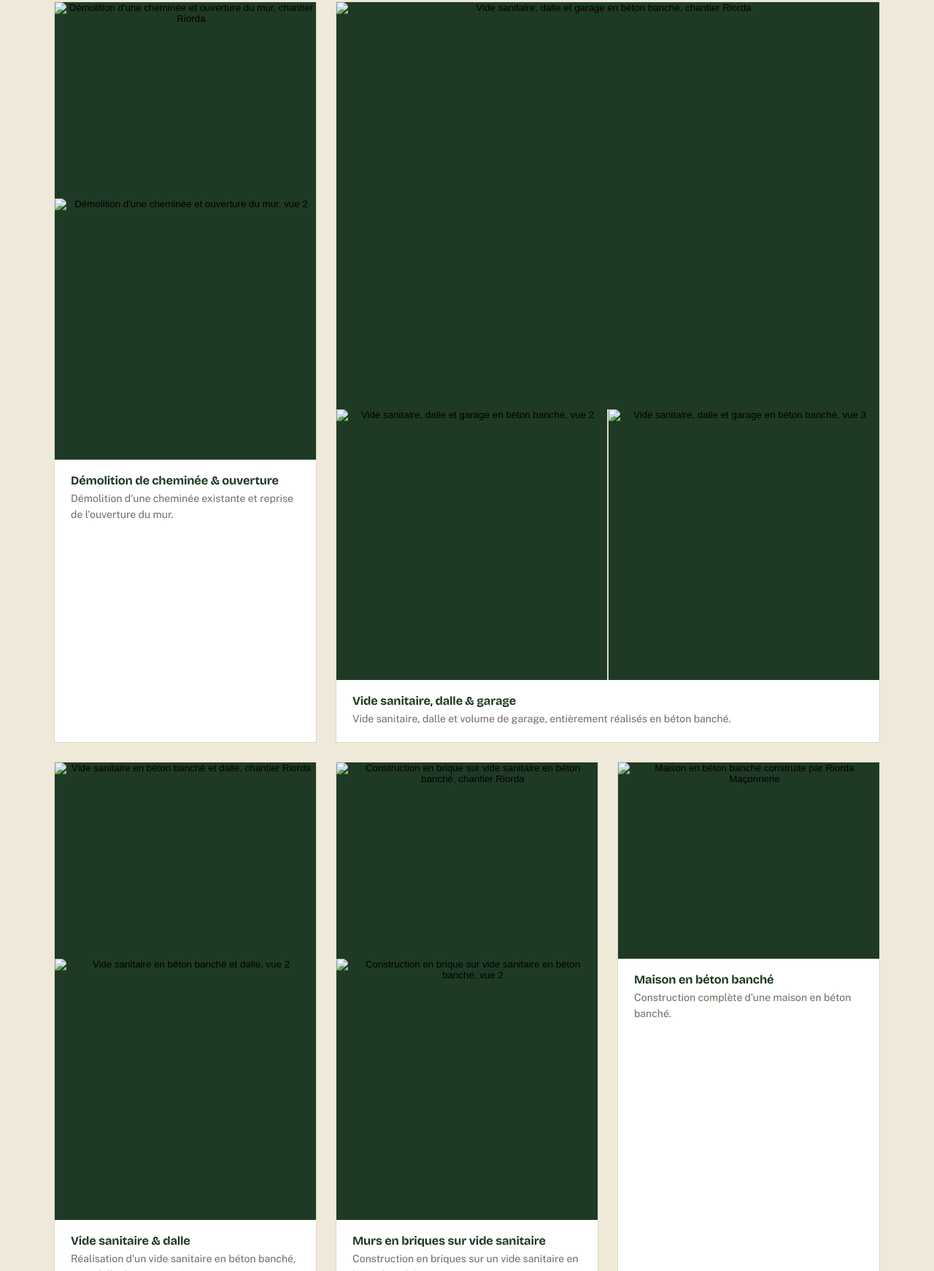
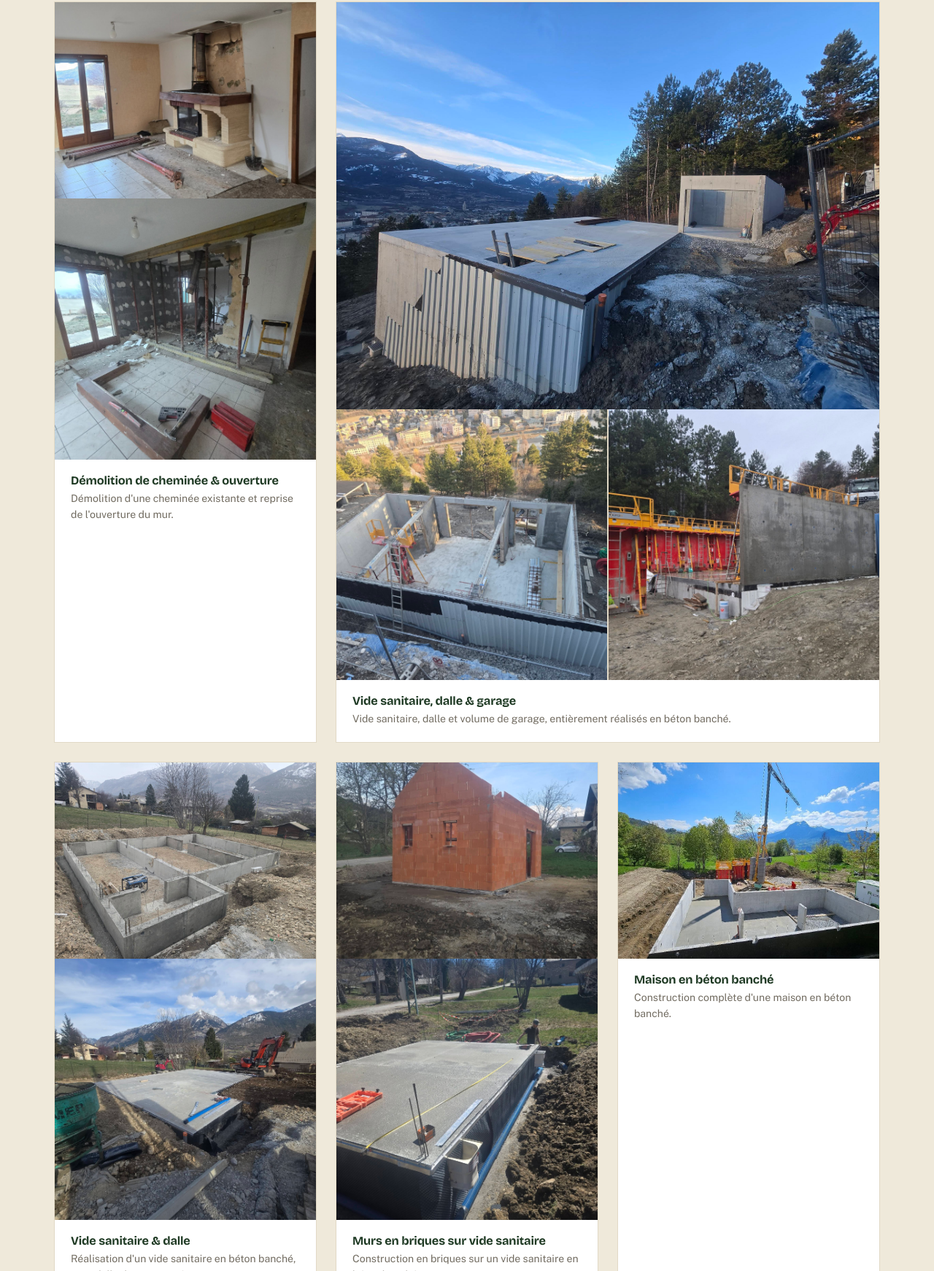
Before and after one commit to sbrum05/riorda-btp, a plain HTML site: page index.html in a window 1280 px wide. Shown: the part 3477-5219 px from the top of the page at 73% size. Drawn offline with nearby package versions, Linux system fonts and the light colour scheme.

Commit message:
Update index.html

```diff
--- a/index.html
+++ b/index.html
@@ -615,8 +615,8 @@
 
         <!-- 1 -->
         <article class="photo-card card-wide">
-          <button class="photo-main" data-full="images/dalle-beton.jpg" data-caption="Dalle béton">
-            <img src="images/dalle-beton.jpg" loading="lazy" alt="Dalle béton coulée pour une terrasse, réalisée par Riorda Maçonnerie">
+          <button class="photo-main" data-full="https://raw.githubusercontent.com/sbrum05/riorda-btp/main/dalle%20b%C3%A9ton.jpg" data-caption="Dalle béton">
+            <img src="https://raw.githubusercontent.com/sbrum05/riorda-btp/main/dalle%20b%C3%A9ton.jpg" loading="lazy" alt="Dalle béton coulée pour une terrasse, réalisée par Riorda Maçonnerie">
           </button>
           <div class="plan-info">
             <h3>Dalle béton</h3>
@@ -626,12 +626,12 @@
 
         <!-- 2 -->
         <article class="photo-card">
-          <button class="photo-main" data-full="images/ouverture-1.jpg" data-caption="Création d'ouvertures">
-            <img src="images/ouverture-1.jpg" loading="lazy" alt="Création d'une ouverture dans un mur en maçonnerie, chantier Riorda">
+          <button class="photo-main" data-full="https://raw.githubusercontent.com/sbrum05/riorda-btp/main/cr%C3%A9ation%20ouverture%20.jpg" data-caption="Création d'ouvertures">
+            <img src="https://raw.githubusercontent.com/sbrum05/riorda-btp/main/cr%C3%A9ation%20ouverture%20.jpg" loading="lazy" alt="Création d'une ouverture dans un mur en maçonnerie, chantier Riorda">
           </button>
           <div class="photo-thumbs">
-            <button class="thumb" data-full="images/ouverture-2.jpg" data-caption="Création d'ouvertures">
-              <img src="images/ouverture-2.jpg" loading="lazy" alt="Création d'ouvertures, vue 2">
+            <button class="thumb" data-full="https://raw.githubusercontent.com/sbrum05/riorda-btp/main/cr%C3%A9ation%20ouverture%202.jpg" data-caption="Création d'ouvertures">
+              <img src="https://raw.githubusercontent.com/sbrum05/riorda-btp/main/cr%C3%A9ation%20ouverture%202.jpg" loading="lazy" alt="Création d'ouvertures, vue 2">
             </button>
           </div>
           <div class="plan-info">
@@ -642,12 +642,12 @@
 
         <!-- 3 -->
         <article class="photo-card">
-          <button class="photo-main" data-full="images/cheminee-1.jpg" data-caption="Démolition d'une cheminée et ouverture du mur">
-            <img src="images/cheminee-1.jpg" loading="lazy" alt="Démolition d'une cheminée et ouverture du mur, chantier Riorda">
+          <button class="photo-main" data-full="https://raw.githubusercontent.com/sbrum05/riorda-btp/main/ouverture%20chemin%C3%A9e%201.jpg" data-caption="Démolition d'une cheminée et ouverture du mur">
+            <img src="https://raw.githubusercontent.com/sbrum05/riorda-btp/main/ouverture%20chemin%C3%A9e%201.jpg" loading="lazy" alt="Démolition d'une cheminée et ouverture du mur, chantier Riorda">
           </button>
           <div class="photo-thumbs">
-            <button class="thumb" data-full="images/cheminee-2.jpg" data-caption="Démolition d'une cheminée et ouverture du mur">
-              <img src="images/cheminee-2.jpg" loading="lazy" alt="Démolition d'une cheminée et ouverture du mur, vue 2">
+            <button class="thumb" data-full="https://raw.githubusercontent.com/sbrum05/riorda-btp/main/ouverture%20chemin%C3%A9e%202.jpg" data-caption="Démolition d'une cheminée et ouverture du mur">
+              <img src="https://raw.githubusercontent.com/sbrum05/riorda-btp/main/ouverture%20chemin%C3%A9e%202.jpg" loading="lazy" alt="Démolition d'une cheminée et ouverture du mur, vue 2">
             </button>
           </div>
           <div class="plan-info">
@@ -658,15 +658,15 @@
 
         <!-- 4 -->
         <article class="photo-card card-wide">
-          <button class="photo-main" data-full="images/garage-1.jpg" data-caption="Vide sanitaire, dalle et garage en béton banché">
-            <img src="images/garage-1.jpg" loading="lazy" alt="Vide sanitaire, dalle et garage en béton banché, chantier Riorda">
+          <button class="photo-main" data-full="https://raw.githubusercontent.com/sbrum05/riorda-btp/main/garage%201.jpg" data-caption="Vide sanitaire, dalle et garage en béton banché">
+            <img src="https://raw.githubusercontent.com/sbrum05/riorda-btp/main/garage%201.jpg" loading="lazy" alt="Vide sanitaire, dalle et garage en béton banché, chantier Riorda">
           </button>
           <div class="photo-thumbs">
-            <button class="thumb" data-full="images/garage-2.jpg" data-caption="Vide sanitaire, dalle et garage en béton banché">
-              <img src="images/garage-2.jpg" loading="lazy" alt="Vide sanitaire, dalle et garage en béton banché, vue 2">
+            <button class="thumb" data-full="https://raw.githubusercontent.com/sbrum05/riorda-btp/main/garage%202.jpg" data-caption="Vide sanitaire, dalle et garage en béton banché">
+              <img src="https://raw.githubusercontent.com/sbrum05/riorda-btp/main/garage%202.jpg" loading="lazy" alt="Vide sanitaire, dalle et garage en béton banché, vue 2">
             </button>
-            <button class="thumb" data-full="images/garage-3.jpg" data-caption="Vide sanitaire, dalle et garage en béton banché">
-              <img src="images/garage-3.jpg" loading="lazy" alt="Vide sanitaire, dalle et garage en béton banché, vue 3">
+            <button class="thumb" data-full="https://raw.githubusercontent.com/sbrum05/riorda-btp/main/garage%203.jpg" data-caption="Vide sanitaire, dalle et garage en béton banché">
+              <img src="https://raw.githubusercontent.com/sbrum05/riorda-btp/main/garage%203.jpg" loading="lazy" alt="Vide sanitaire, dalle et garage en béton banché, vue 3">
             </button>
           </div>
           <div class="plan-info">
@@ -677,12 +677,12 @@
 
         <!-- 5 -->
         <article class="photo-card">
-          <button class="photo-main" data-full="images/vide-sanitaire-dalle-1.jpg" data-caption="Vide sanitaire en béton banché et dalle">
-            <img src="images/vide-sanitaire-dalle-1.jpg" loading="lazy" alt="Vide sanitaire en béton banché et dalle, chantier Riorda">
+          <button class="photo-main" data-full="https://raw.githubusercontent.com/sbrum05/riorda-btp/main/vide%20sanitaire%20dalle%201.jpg" data-caption="Vide sanitaire en béton banché et dalle">
+            <img src="https://raw.githubusercontent.com/sbrum05/riorda-btp/main/vide%20sanitaire%20dalle%201.jpg" loading="lazy" alt="Vide sanitaire en béton banché et dalle, chantier Riorda">
           </button>
           <div class="photo-thumbs">
-            <button class="thumb" data-full="images/vide-sanitaire-dalle-2.jpg" data-caption="Vide sanitaire en béton banché et dalle">
-              <img src="images/vide-sanitaire-dalle-2.jpg" loading="lazy" alt="Vide sanitaire en béton banché et dalle, vue 2">
+            <button class="thumb" data-full="https://raw.githubusercontent.com/sbrum05/riorda-btp/main/vide%20sanitaire%20dalle%202.jpg" data-caption="Vide sanitaire en béton banché et dalle">
+              <img src="https://raw.githubusercontent.com/sbrum05/riorda-btp/main/vide%20sanitaire%20dalle%202.jpg" loading="lazy" alt="Vide sanitaire en béton banché et dalle, vue 2">
             </button>
           </div>
           <div class="plan-info">
@@ -693,12 +693,12 @@
 
         <!-- 6 -->
         <article class="photo-card">
-          <button class="photo-main" data-full="images/mur-brique-1.jpg" data-caption="Construction en brique sur vide sanitaire en béton banché">
-            <img src="images/mur-brique-1.jpg" loading="lazy" alt="Construction en brique sur vide sanitaire en béton banché, chantier Riorda">
+          <button class="photo-main" data-full="https://raw.githubusercontent.com/sbrum05/riorda-btp/main/mur%20en%20brique%201.jpg" data-caption="Construction en brique sur vide sanitaire en béton banché">
+            <img src="https://raw.githubusercontent.com/sbrum05/riorda-btp/main/mur%20en%20brique%201.jpg" loading="lazy" alt="Construction en brique sur vide sanitaire en béton banché, chantier Riorda">
           </button>
           <div class="photo-thumbs">
-            <button class="thumb" data-full="images/mur-brique-2.jpg" data-caption="Construction en brique sur vide sanitaire en béton banché">
-              <img src="images/mur-brique-2.jpg" loading="lazy" alt="Construction en brique sur vide sanitaire en béton banché, vue 2">
+            <button class="thumb" data-full="https://raw.githubusercontent.com/sbrum05/riorda-btp/main/mur%20en%20brique%202.jpg" data-caption="Construction en brique sur vide sanitaire en béton banché">
+              <img src="https://raw.githubusercontent.com/sbrum05/riorda-btp/main/mur%20en%20brique%202.jpg" loading="lazy" alt="Construction en brique sur vide sanitaire en béton banché, vue 2">
             </button>
           </div>
           <div class="plan-info">
@@ -709,8 +709,8 @@
 
         <!-- 7 -->
         <article class="photo-card">
-          <button class="photo-main" data-full="images/maison-banche.jpg" data-caption="Maison en béton banché">
-            <img src="images/maison-banche.jpg" loading="lazy" alt="Maison en béton banché construite par Riorda Maçonnerie">
+          <button class="photo-main" data-full="https://raw.githubusercontent.com/sbrum05/riorda-btp/main/maison%20en%20banch%C3%A9.jpg" data-caption="Maison en béton banché">
+            <img src="https://raw.githubusercontent.com/sbrum05/riorda-btp/main/maison%20en%20banch%C3%A9.jpg" loading="lazy" alt="Maison en béton banché construite par Riorda Maçonnerie">
           </button>
           <div class="plan-info">
             <h3>Maison en béton banché</h3>
@@ -720,8 +720,8 @@
 
         <!-- 8 -->
         <article class="photo-card">
-          <button class="photo-main" data-full="images/maison-individuelle-banche.jpg" data-caption="Maison individuelle en béton banché">
-            <img src="images/maison-individuelle-banche.jpg" loading="lazy" alt="Maison individuelle en béton banché construite par Riorda Maçonnerie">
+          <button class="photo-main" data-full="https://raw.githubusercontent.com/sbrum05/riorda-btp/main/maison%20individuelle%20en%20banch%C3%A9.jpg" data-caption="Maison individuelle en béton banché">
+            <img src="https://raw.githubusercontent.com/sbrum05/riorda-btp/main/maison%20individuelle%20en%20banch%C3%A9.jpg" loading="lazy" alt="Maison individuelle en béton banché construite par Riorda Maçonnerie">
           </button>
           <div class="plan-info">
             <h3>Maison individuelle en béton banché</h3>
```
